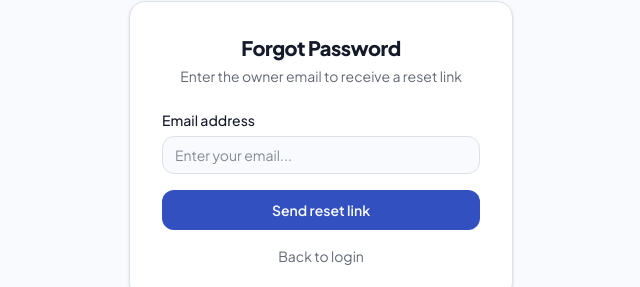
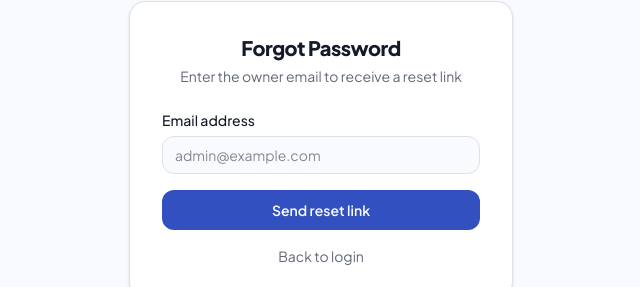
Before and after one commit to Numan-Nadeem/udecoupe, a Next.js app: page /admin/forgot-password in a window 1280 px wide. Shown: the part 250-537 px from the top of the page, without its empty margins (319-959 px from the left). Built offline with nearby package versions, Linux system fonts and the light colour scheme; no server answers.

Commit message:
fix: update placeholder text in forgot password form to admin@example.com
Co-authored-by: Numan Nadeem <115472372+Numan-Nadeem@users.noreply.github.com>

```diff
--- a/app/admin/forgot-password/forgot-password-form.tsx
+++ b/app/admin/forgot-password/forgot-password-form.tsx
@@ -41,7 +41,7 @@ export function ForgotPasswordForm() {
           required
           autoComplete="email"
           className="rounded-lg border border-input bg-background px-3 py-2 text-sm text-foreground outline-none ring-ring focus:ring-2"
-          placeholder="Enter your email..."
+          placeholder="admin@example.com"
         />
       </div>
 
```
